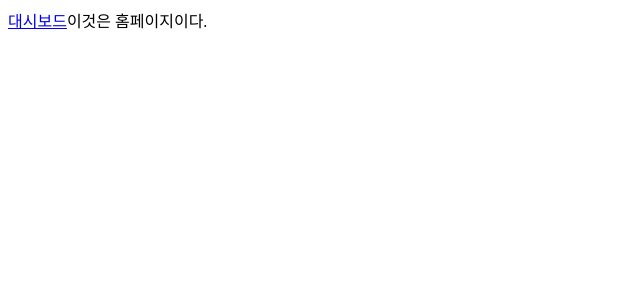
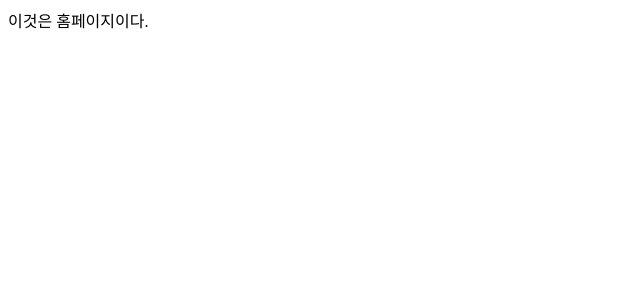
Before and after one commit to osparking/react_topic, a React (Vite) app: page / in a window 1280 px wide. Shown: the top 300 px of the page, without its empty margins (0-640 px from the left). Built offline with nearby package versions, Linux system fonts and the light colour scheme.

Commit message:
remove links from each compo's

```diff
--- a/src/pages/Dashboard.jsx
+++ b/src/pages/Dashboard.jsx
@@ -1,9 +1,3 @@
-import { Link } from "react-router-dom";
 export default function Dashboard() {
-  return (
-    <div>
-      <Link to="/">홈페이지</Link>
-      이것은 대쉬보드이다.
-    </div>
-  );
+  return <div>이것은 대쉬보드이다.</div>;
 }
--- a/src/pages/Homepage.jsx
+++ b/src/pages/Homepage.jsx
@@ -1,9 +1,3 @@
-import { Link } from "react-router-dom";
 export default function Homepage() {
-  return (
-    <div>
-      <Link to="/dashboard">대시보드</Link>
-      이것은 홈페이지이다.
-    </div>
-  );
+  return <div>이것은 홈페이지이다.</div>;
 }
```
